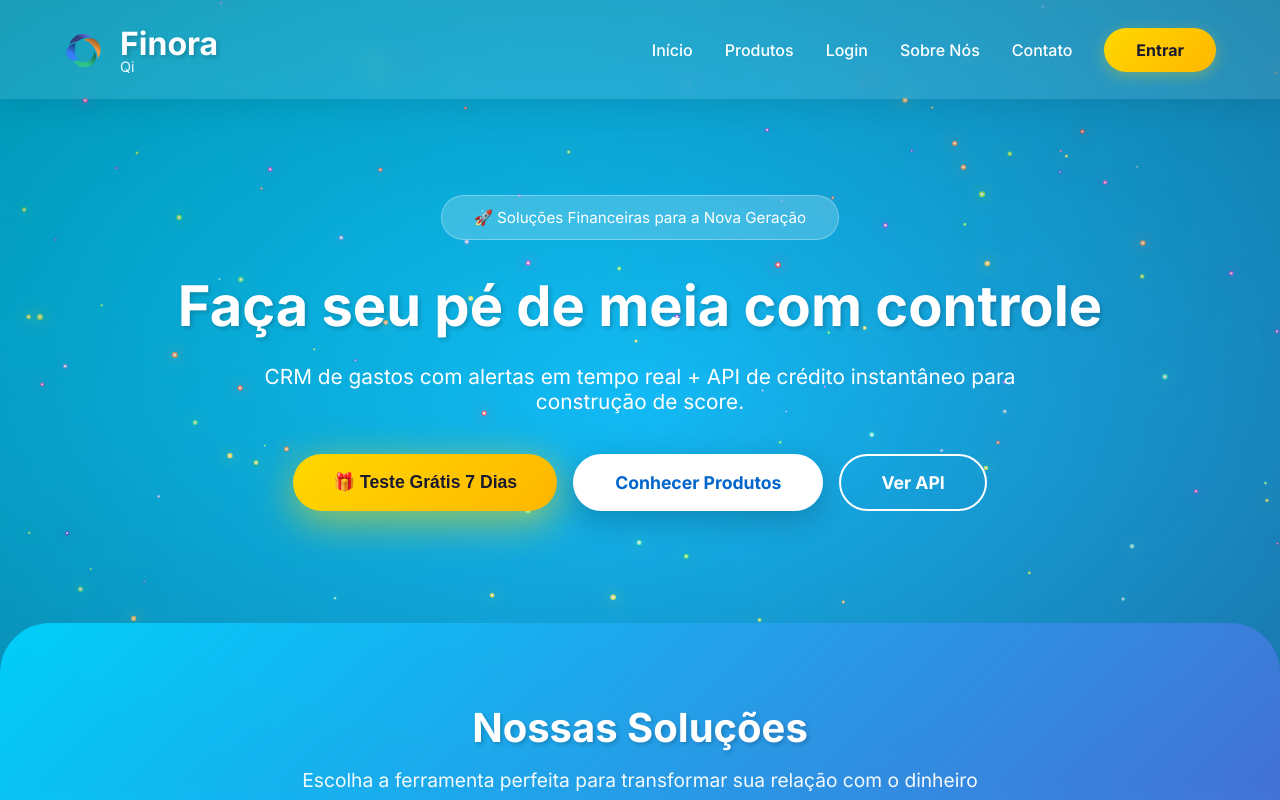
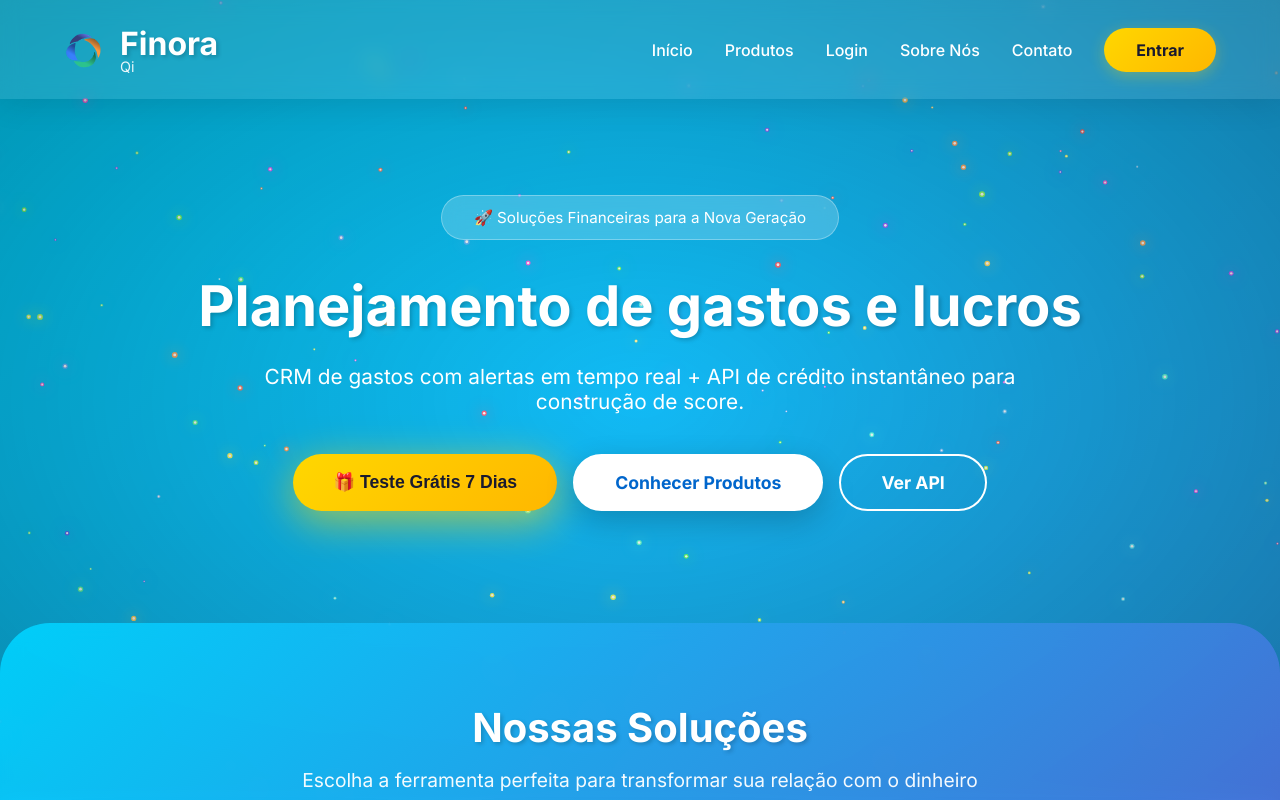
Before and after one commit to finoraqi-team/FinoraQi-website, a website: page index.html in a window 1280 px wide. Shown: the top 800 px of the page. Drawn offline with Linux system fonts and the light colour scheme.

Commit message:
Update hero section heading for clarity

```diff
--- a/index.html
+++ b/index.html
@@ -1195,7 +1195,7 @@
     </header>
     <section class="hero" id="inicio">
         <div class="hero-badge">🚀 Soluções Financeiras para a Nova Geração</div>
-        <h1>Faça seu pé de meia com controle</h1>
+        <h1>Planejamento de gastos e lucros</h1>
         <p>CRM de gastos com alertas em tempo real + API de crédito instantâneo para construção de score.</p>
         <div class="hero-buttons">
             <button class="btn-trial" onclick="scrollToAuth()">🎁 Teste Grátis 7 Dias</button>
```
